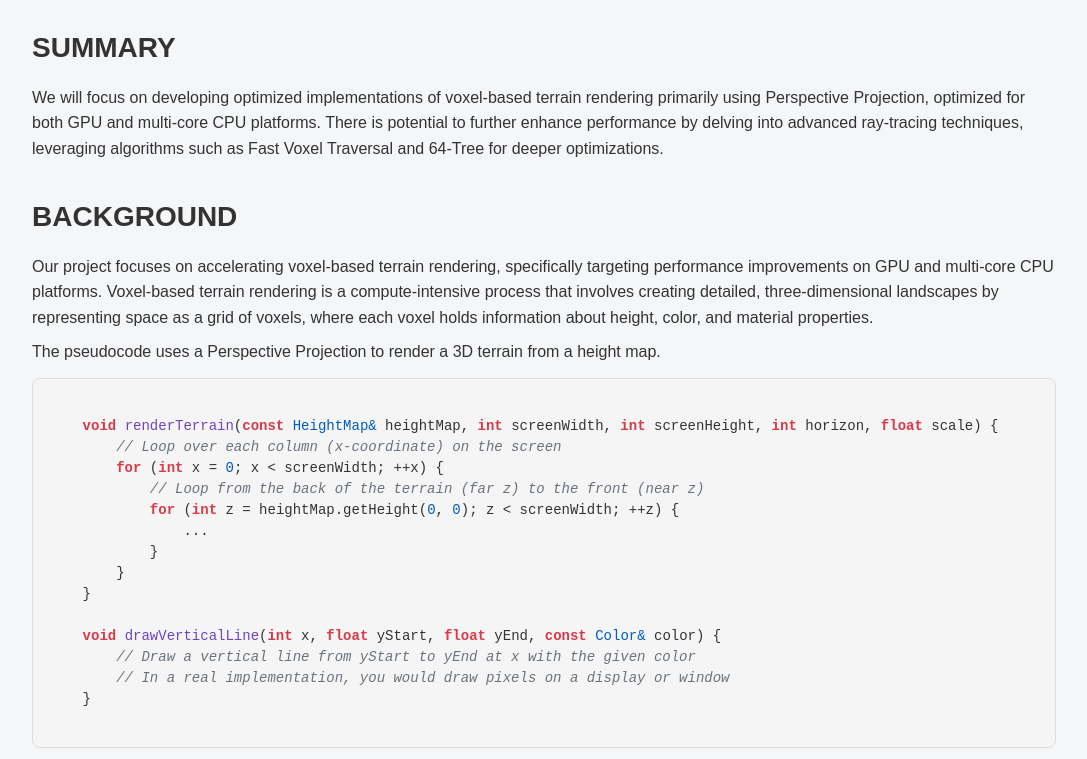
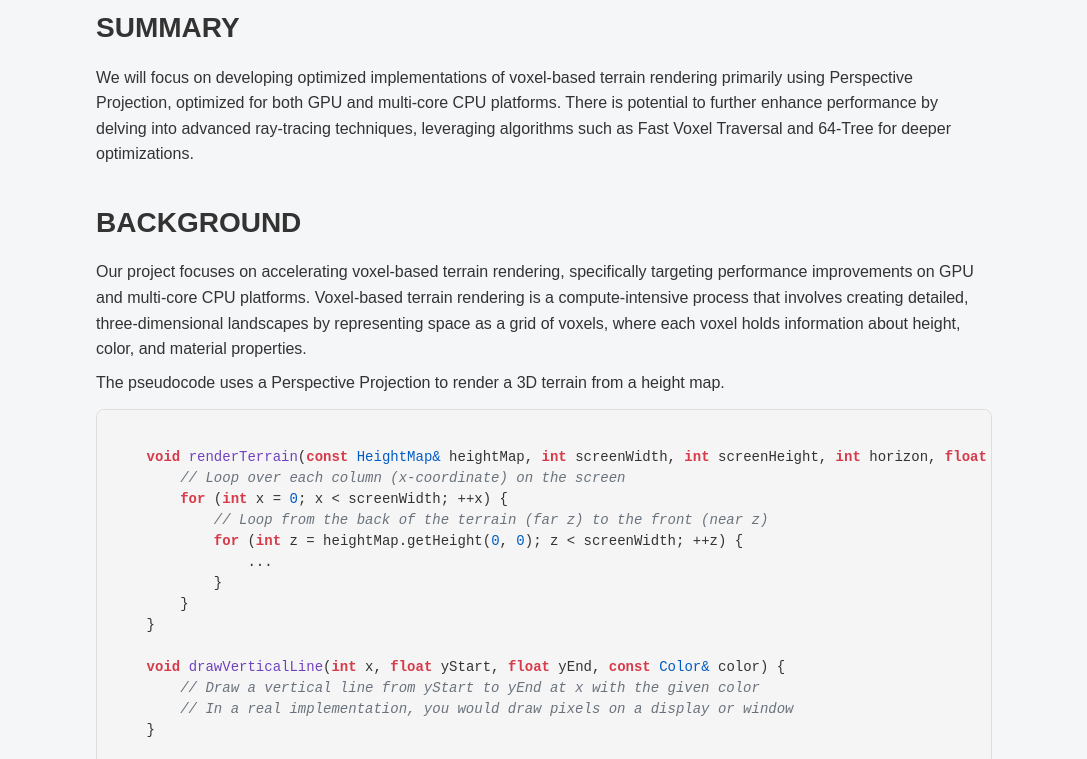
Before and after one commit to liauring/Voxel-Based-Terrain-Generation, a plain HTML site: page index.html in a window 1280 px wide. Shown: the part 145-904 px from the top of the page, without its empty margins (96-1183 px from the left). Drawn offline with Linux system fonts and the light colour scheme.

Commit message:
fix: update body css

```diff
--- a/index.html
+++ b/index.html
@@ -144,10 +144,10 @@
         }
 
         body {
-            width: 80%;
+            width: 70%;
             max-width: 100%;
             min-width: 500px;
-            margin: 50px auto;
+            margin: 30px auto;
             padding: 20px;
             font-family: Arial, sans-serif;
             line-height: 1.6;
```
